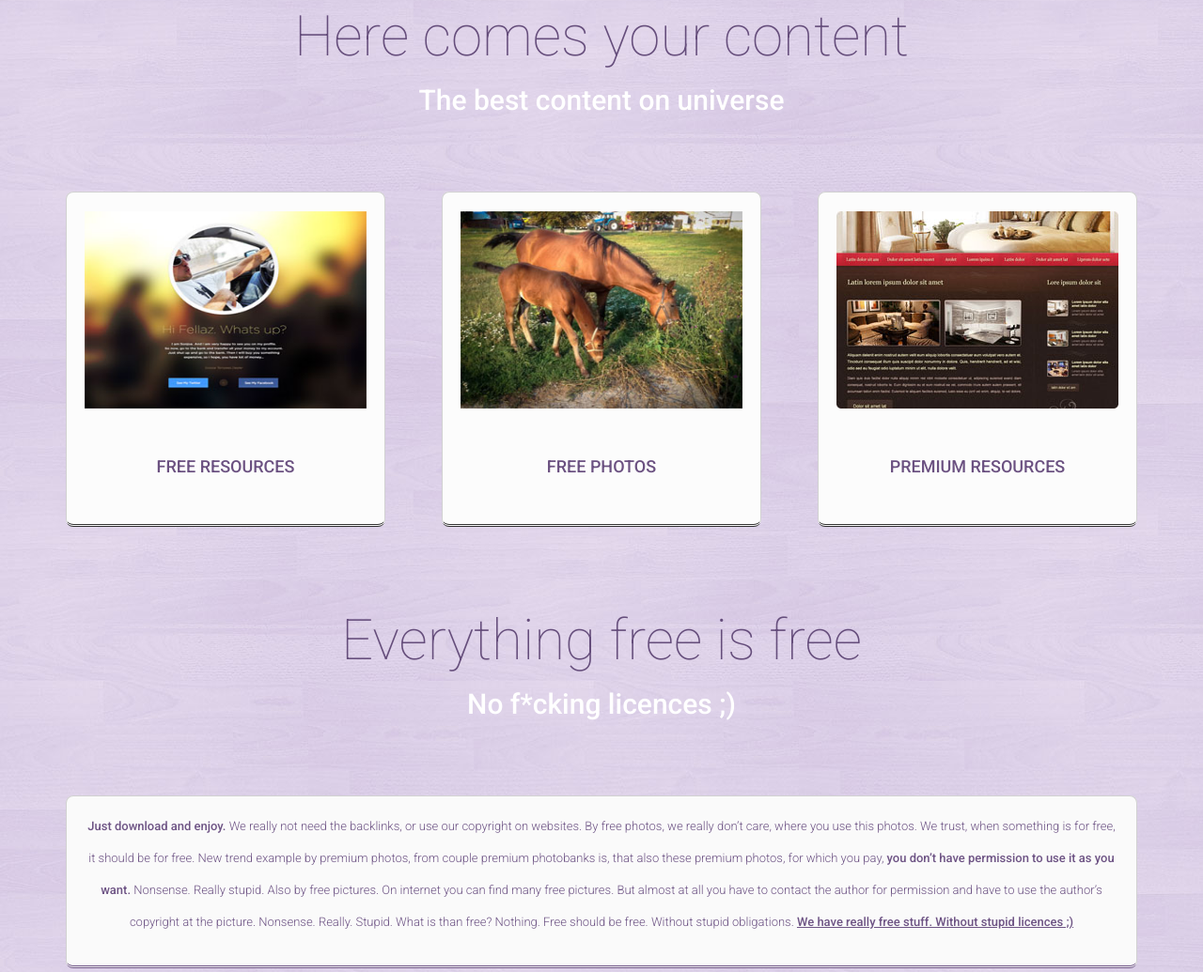
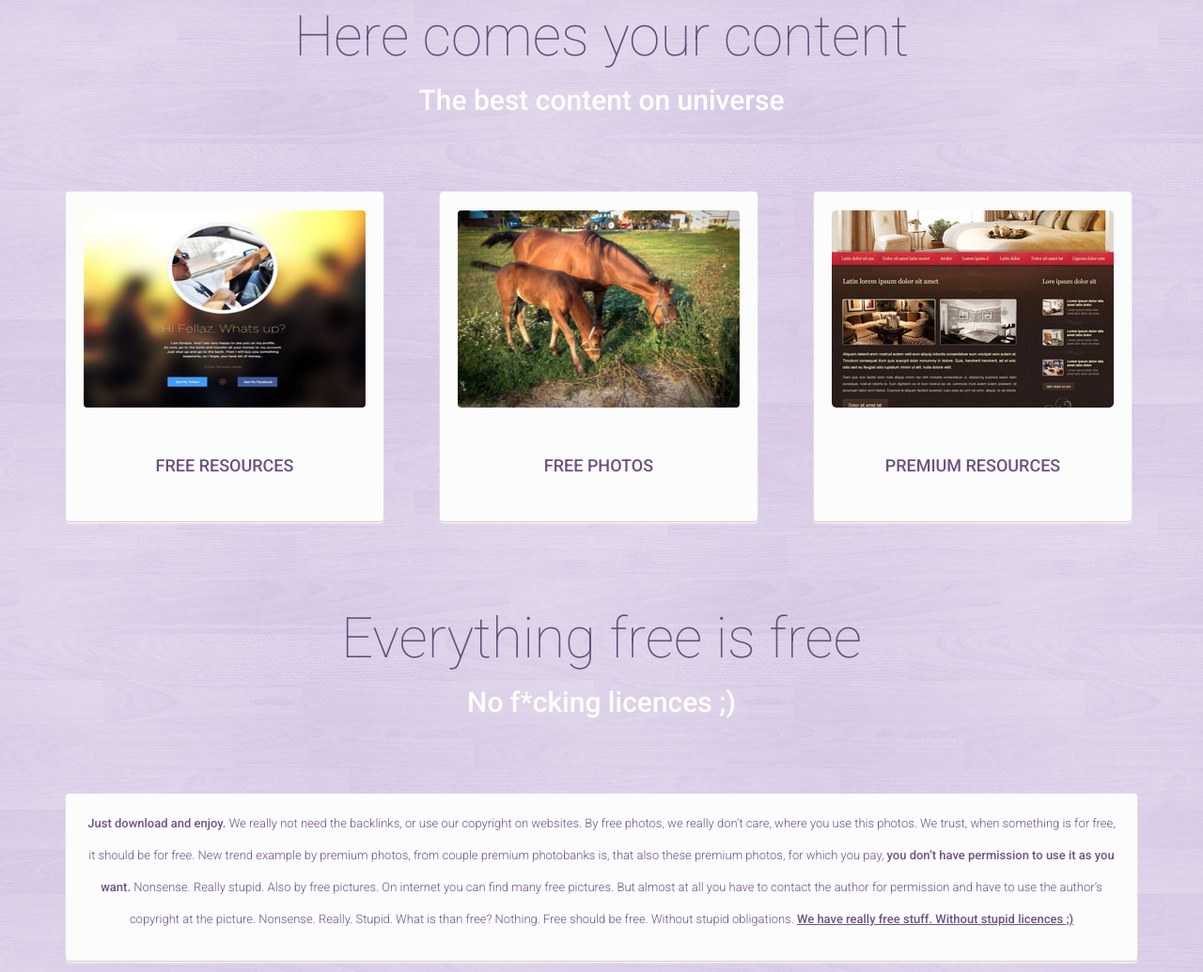
Before and after one commit to EtherName/Front, a plain HTML site: page Lk_4_HW/index.html in a window 1280 px wide. Shown: the part 897-1932 px from the top of the page at 94% size. Drawn offline with Linux system fonts and the light colour scheme; files whose address does not match are found by name.

Commit message:
tripple bottom border

```diff
--- a/Lk_4_HW/css/styles.css
+++ b/Lk_4_HW/css/styles.css
@@ -371,18 +371,23 @@ h6 {
 	color: #fff;
 }
 .double-bottom-border {
-	border: 1px solid #d1d1d1;
+	/*border-bottom: 1px solid rgba(209,209,209,0.75);
 	border-radius: 8px;
 	border-bottom: double;
+	border-color: rgba(209,209,209,0.75);*/
 }
 
 .bottom-block {
+	position: relative;
+	clear: both;
+	border-radius: 4px;
 	margin: 0 auto 0;
 	padding: 15px 20px 30px;
 	width: 1140px;
-	background: #fafafa;
+	background: #fcfcfc;
 	color: #6d5384;
 	font: 300 13px/2.6 "Roboto", sans-serif;
+	box-shadow: 0px 1px 0px 1px rgba(252,252,252,0.2);
 }
 
 /*.bottom-block:after {
@@ -409,12 +414,12 @@ h6 {
 }
 
 .center-block {
-	clear:both;
+	clear: both;
 	overflow: hidden;
 	text-align: center;
 	vertical-align: middle;
 	margin: 0 auto 85px;
-	padding: 0;
+	padding: 0 0 2px;
 	position: relative;
 }
 
@@ -424,7 +429,28 @@ h6 {
 	padding: 0;
 	background: #fcfcfc;
 	margin: 0 60px 0 0;
+	border-radius: 4px;
+	box-shadow: 0px 1px 0px 1px rgba(252,252,252,0.2);
 }
+
+.image-block:before, .image-block:after,
+.bottom-block:before, .bottom-block:after  {
+	content: '';
+	position: absolute;
+
+	height: 8px;
+	background: #fcfcfc;
+	left: 0;
+	bottom: 2px;
+	right: 0;
+	border-radius: 0 0 4px 4px;
+	box-shadow: 0 1px 1px rgba(0,0,0,0.2);
+}
+
+.image-block:before,.bottom-block:before {
+	bottom: 4px;
+}
+
 .image-block:last-child {
 	margin: 0;
 }
@@ -440,6 +466,7 @@ h6 {
 	margin: 20px 19px 30px;
 	width: 300px;
 	height: 210px;
+	border-radius: 4px;
 }
 
 .footer-box {
--- a/Lk_5_DropDowns/css/main-css.css
+++ b/Lk_5_DropDowns/css/main-css.css
@@ -3,7 +3,7 @@
 }
 
 body {
-	margin: 0px;
+	margin: 0 auto 0;
 	width: 954px;
 	font: 17px/1.2 'Lato', sans-serif;
 	color: #333333;
@@ -23,6 +23,7 @@ nav {
     font-family: monospace;
 }
 
+
 ul {
     background: darkorange;
     list-style: none;
@@ -38,7 +39,7 @@ li {
     padding: 1rem;
     position: relative;
     text-decoration: none;
-    transition-duration: 0.5s;
+    transition-duration: 0.2s;
 }
 
 li a {
@@ -56,7 +57,7 @@ ul li ul {
   	opacity: 0;
   	min-width: 5rem;
     position: absolute;
-  	transition: all 0.5s ease;
+  	transition: all 0.3s ease;
   	margin-top: 1rem;
     left: 0;
   	display: none;
@@ -73,3 +74,8 @@ ul li ul li {
     clear: both;
   	width: 100%;
 }
+
+.dropdown li .dropdown {
+	left: 100%;
+	top: 0;
+}
```
Also changed, not shown: Lk_5_DropDowns/index.html (+7 -1 lines).
